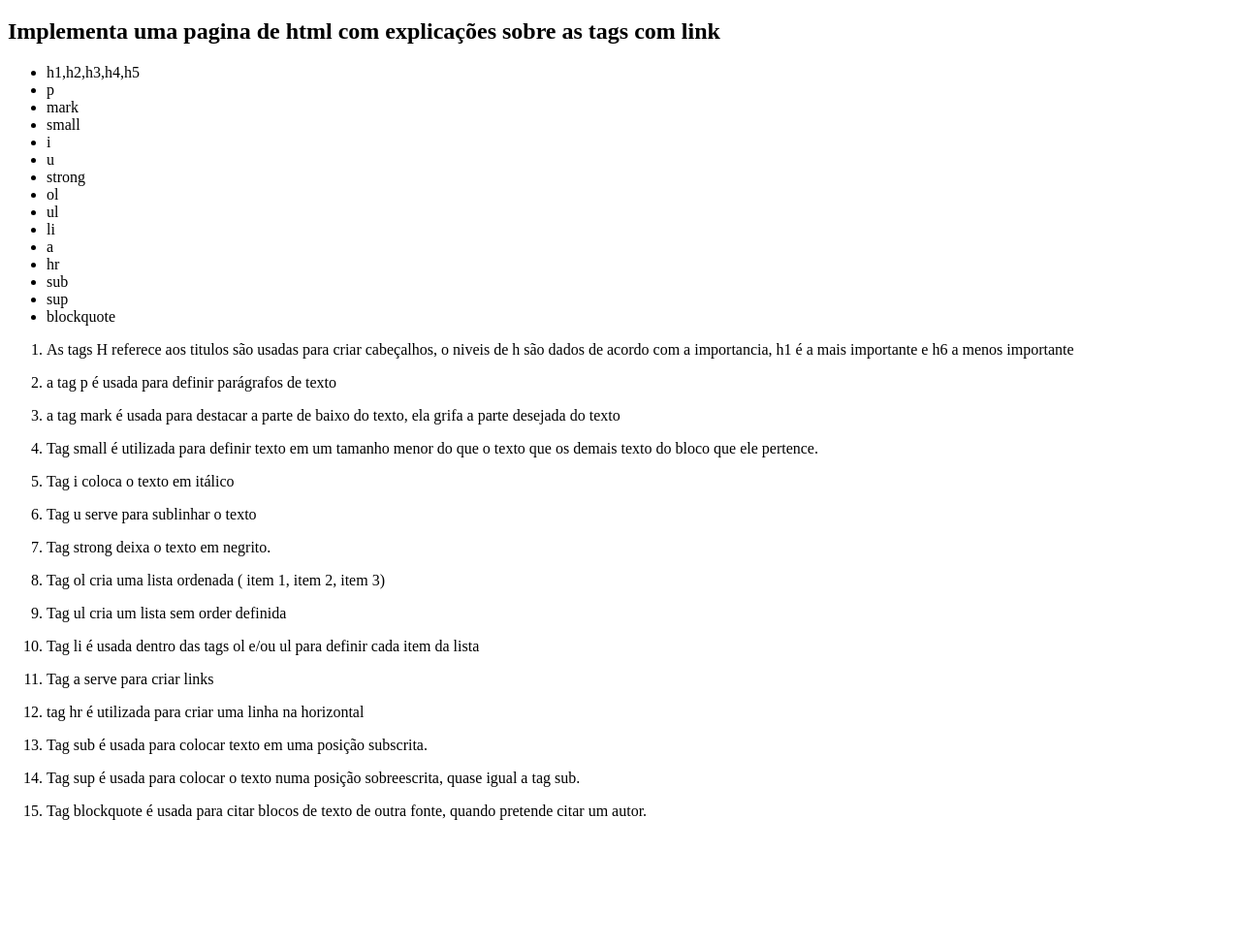
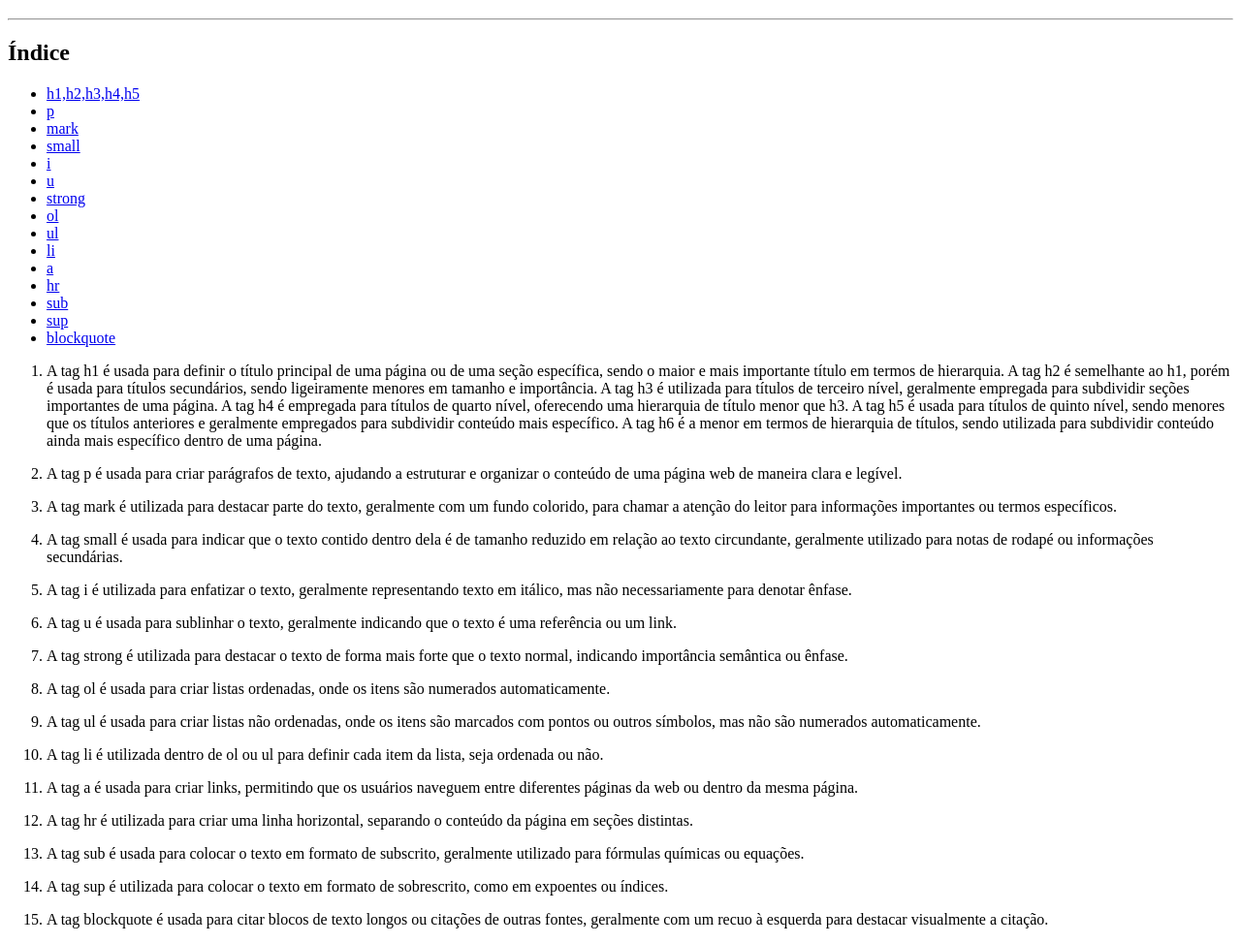
Before and after one commit to OAndreCabral/dioHtml, a plain HTML site: page tarefaDio.html in a window 1280 px wide. Shown: the part 87-1061 px from the top of the page at 97% size. Before the commit the page ends 949 px from the top, so only its background shows below. Drawn offline with Linux system fonts and the light colour scheme.

Commit message:
tarefa dio

```diff
--- a/tarefaDio.html
+++ b/tarefaDio.html
@@ -6,101 +6,105 @@
         <h1>
             Tarefa DIO.ME HTML
         </h1>
+        <hr />
         <h2>
-            Implementa uma pagina de html com explicações sobre as tags com link
+            Índice
         </h2>
         <ul>
-            <li>h1,h2,h3,h4,h5</li>
-            <li>p</li>
-            <li>mark</li>
-            <li>small</li>
-            <li>i</li>
-            <li>u</li>
-            <li>strong</li>
-            <li>ol</li>
-            <li>ul</li>
-            <li>li</li>
-            <li>a</li>
-            <li>hr</li>
-            <li>sub</li>
-            <li>sup</li>
-            <li>blockquote</li>
+            <li><a href="#titulos">h1,h2,h3,h4,h5</a></li>
+            <li><a href="#paragrafos">p</a></li>
+            <li><a href="#grifados">mark</a></li>
+            <li><a href="#textoPequenos">small</a></li>
+            <li><a href="#italicos">i</a></li>
+            <li><a href="#sublinhados">u</a></li>
+            <li><a href="#negritos">strong</a></li>
+            <li><a href="#listaOrdenada">ol</a></li>
+            <li><a href="#listaSemOrdem">ul</a></li>
+            <li><a href="#itemLista">li</a></li>
+            <li><a href="#links">a</a></li>
+            <li><a href="#linhaDivisoria">hr</a></li>
+            <li><a href="#subscrito">sub</a></li>
+            <li><a href="#sobreEscrito">sup</a></li>
+            <li><a href="#citacao">blockquote</a></li>
         </ul>
         <ol>
             <li>
-                <p>As tags H referece aos titulos são usadas para criar cabeçalhos,
-                    o niveis de h são dados de acordo com a importancia,
-                    h1 é a mais importante e h6 a menos importante
+                <p id="titulos">A tag h1 é usada para definir o título principal de uma página ou de uma seção específica, sendo o maior e mais importante título em termos de hierarquia.
+                    A tag h2 é semelhante ao h1, porém é usada para títulos secundários, sendo ligeiramente menores em tamanho e importância.
+                    A tag h3 é utilizada para títulos de terceiro nível, geralmente empregada para subdividir seções importantes de uma página.
+                    A tag h4 é empregada para títulos de quarto nível, oferecendo uma hierarquia de título menor que h3.
+                    A tag h5 é usada para títulos de quinto nível, sendo menores que os títulos anteriores e geralmente empregados para subdividir conteúdo mais específico.
+                    A tag h6 é a menor em termos de hierarquia de títulos, sendo utilizada para subdividir conteúdo ainda mais específico dentro de uma página.
                 </p>
             </li>
             <li>
-                <p>
-                    a tag p é usada para definir parágrafos de texto
+                <p id="paragrafos">
+                    A tag p é usada para criar parágrafos de texto, ajudando a estruturar e organizar o conteúdo de uma página web de maneira clara e legível.
                 </p>
             </li>
             <li>
-                <p>
-                    a tag mark é usada para destacar a parte de baixo do texto, ela grifa a parte desejada do texto
+                <p id="grifados">
+                    A tag mark é utilizada para destacar parte do texto, geralmente com um fundo colorido, para chamar a atenção do leitor para informações importantes ou termos específicos.
                 </p>
             </li>
             <li>
-                <p>
-                    Tag small é utilizada para definir texto em um tamanho menor do que o texto que os demais texto do bloco que ele pertence.
+                <p id="textoPequenos">
+                    A tag small é usada para indicar que o texto contido dentro dela é de tamanho reduzido em relação ao texto circundante, geralmente utilizado para notas de rodapé ou informações secundárias.
                 </p>
             </li>
             <li>
-                <p>
-                    Tag i coloca o texto em itálico
+                <p id="italicos">
+                    A tag i é utilizada para enfatizar o texto, geralmente representando texto em itálico, mas não necessariamente para denotar ênfase.
                 </p>
             </li>
             <li>
-                <p>
-                    Tag u serve para sublinhar o texto
+                <p id="sublinhados">
+                    A tag u é usada para sublinhar o texto, geralmente indicando que o texto é uma referência ou um link.
                 </p>
             </li>
             <li>
-                <p>
-                    Tag strong deixa o texto em negrito.
+                <p id="negritos">
+                    A tag strong é utilizada para destacar o texto de forma mais forte que o texto normal, indicando importância semântica ou ênfase.
                 </p>
             </li>
             <li>
-                <p>
-                    Tag ol cria uma lista ordenada ( item 1, item 2, item 3)
+                <p id="listaOrdenada">
+                    A tag ol é usada para criar listas ordenadas, onde os itens são numerados automaticamente.
                 </p>
             </li>
             <li>
-                <p>
-                    Tag ul cria um lista sem order definida
+                <p id="listaSemOrdem">
+                    A tag ul é usada para criar listas não ordenadas, onde os itens são marcados com pontos ou outros símbolos, mas não são numerados automaticamente.
                 </p>
             </li>
             <li>
-                <p>
-                    Tag li é usada dentro das tags ol e/ou ul para definir cada item da lista
+                <p id="itemLista">
+                    A tag li é utilizada dentro de ol ou ul para definir cada item da lista, seja ordenada ou não.
                 </p>
             </li>
             <li>
-                <p>
-                    Tag a serve para criar links
+                <p id="links">
+                    A tag a é usada para criar links, permitindo que os usuários naveguem entre diferentes páginas da web ou dentro da mesma página.
                 </p>
             </li>
             <li>
-                <p>
-                    tag hr é utilizada para criar uma linha na horizontal
+                <p id="linhaDivisoria">
+                    A tag hr é utilizada para criar uma linha horizontal, separando o conteúdo da página em seções distintas.
                 </p>
             </li>
             <li>
-                <p>
-                    Tag sub é usada para colocar texto em uma posição subscrita.
+                <p id="subscrito">
+                    A tag sub é usada para colocar o texto em formato de subscrito, geralmente utilizado para fórmulas químicas ou equações.
                 </p>
             </li>
             <li>
-                <p>
-                    Tag sup é usada para colocar o texto numa posição sobreescrita, quase igual a tag sub.
+                <p id="sobreEscrito">
+                    A tag sup é utilizada para colocar o texto em formato de sobrescrito, como em expoentes ou índices.
                 </p>
             </li>
             <li>
-                <p>
-                    Tag blockquote é usada para citar blocos de texto de outra fonte, quando pretende citar um autor.
+                <p id="citacao">
+                    A tag blockquote é usada para citar blocos de texto longos ou citações de outras fontes, geralmente com um recuo à esquerda para destacar visualmente a citação.
                 </p>
             </li>
         </ol>
```
